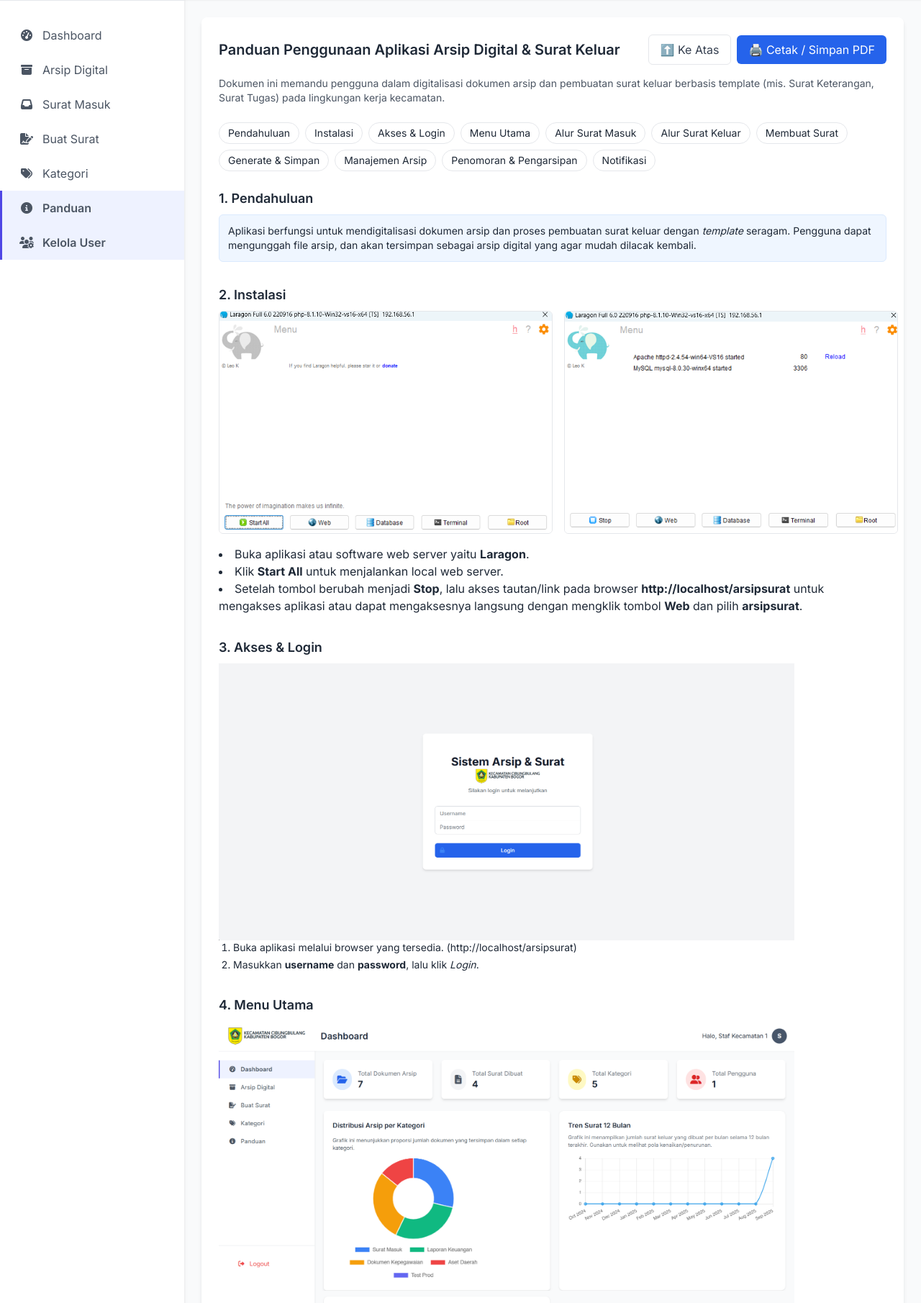
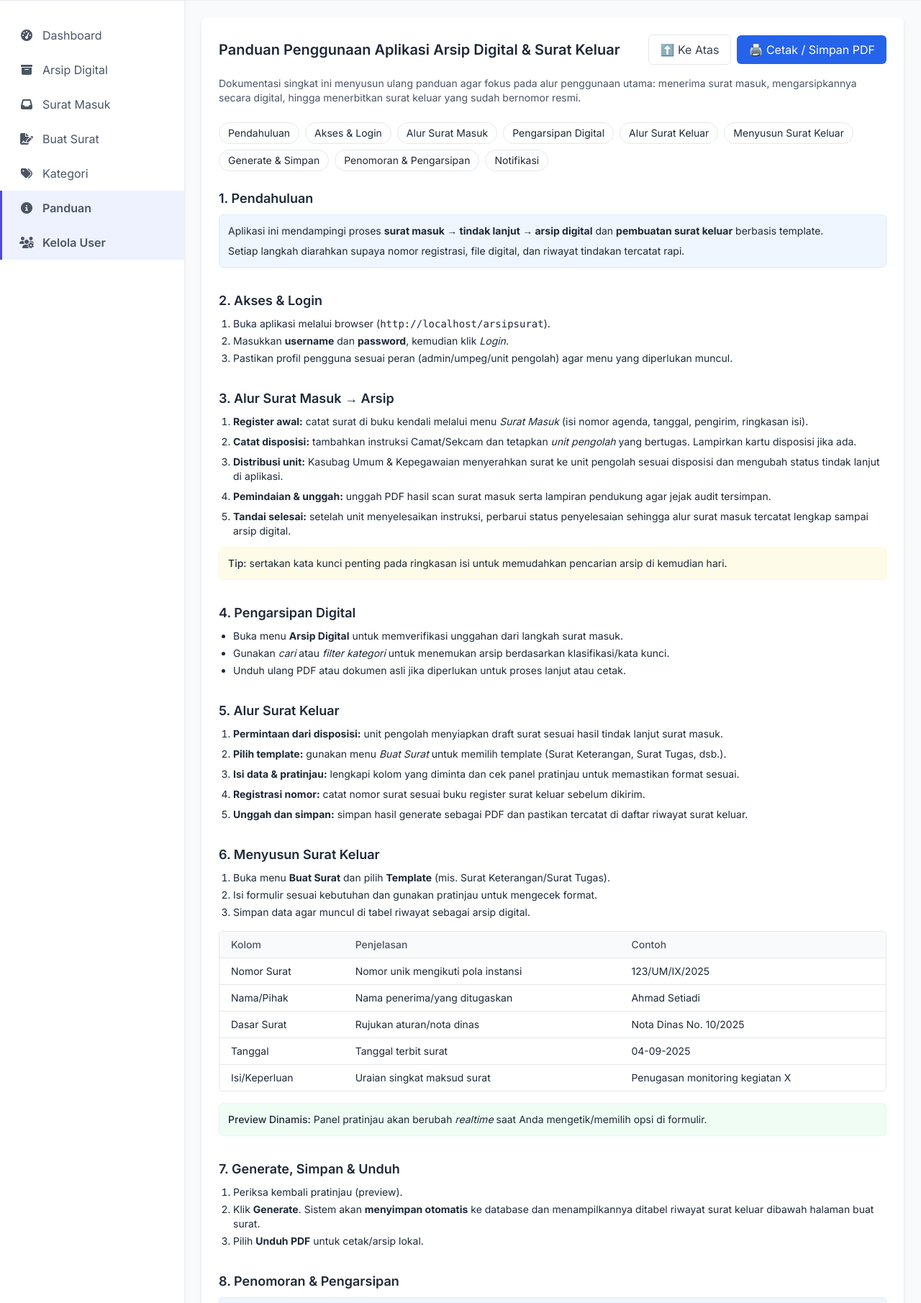
Before and after one commit to itslanaa/arsipsurat, a PHP site: page /arsipsurat/panduan in a window 1280 px wide. Shown: the part 80-1891 px from the top of the page at 72% size. Run offline with PHP 8.4, Linux system fonts and the light colour scheme; the visitor is signed in with stand-in values (Sample User, id 1); data comes from the database, SQL or seed files in the repository; data that the repository does not hold is empty; some libraries are stand-ins or nearby versions.

Commit message:
Perbarui panduan alur surat

```diff
--- a/templates/panduan/index.php
+++ b/templates/panduan/index.php
@@ -61,20 +61,18 @@
     </div>
 
     <p class="text-sm text-gray-600 mb-6">
-        Dokumen ini memandu pengguna dalam digitalisasi dokumen arsip dan pembuatan surat keluar berbasis template (mis. Surat Keterangan, Surat Tugas) pada lingkungan kerja kecamatan.
+        Dokumentasi singkat ini menyusun ulang panduan agar fokus pada alur penggunaan utama: menerima surat masuk, mengarsipkannya secara digital, hingga menerbitkan surat keluar yang sudah bernomor resmi.
     </p>
 
     <!-- Shortcut Nav (TOC ringan) -->
     <div class="flex flex-wrap gap-2 mb-6">
         <a href="#pendahuluan" class="px-3 py-1 rounded-full text-sm border hover:bg-gray-50">Pendahuluan</a>
-        <a href="#instalasi" class="px-3 py-1 rounded-full text-sm border hover:bg-gray-50">Instalasi</a>
         <a href="#akses-login" class="px-3 py-1 rounded-full text-sm border hover:bg-gray-50">Akses & Login</a>
-        <a href="#menu-utama" class="px-3 py-1 rounded-full text-sm border hover:bg-gray-50">Menu Utama</a>
         <a href="#alur-surat-masuk" class="px-3 py-1 rounded-full text-sm border hover:bg-gray-50">Alur Surat Masuk</a>
+        <a href="#arsip" class="px-3 py-1 rounded-full text-sm border hover:bg-gray-50">Pengarsipan Digital</a>
         <a href="#alur-surat-keluar" class="px-3 py-1 rounded-full text-sm border hover:bg-gray-50">Alur Surat Keluar</a>
-        <a href="#buat-surat" class="px-3 py-1 rounded-full text-sm border hover:bg-gray-50">Membuat Surat</a>
+        <a href="#buat-surat" class="px-3 py-1 rounded-full text-sm border hover:bg-gray-50">Menyusun Surat Keluar</a>
         <a href="#generate-simpan" class="px-3 py-1 rounded-full text-sm border hover:bg-gray-50">Generate & Simpan</a>
-        <a href="#arsip" class="px-3 py-1 rounded-full text-sm border hover:bg-gray-50">Manajemen Arsip</a>
         <a href="#penomoran-arsip" class="px-3 py-1 rounded-full text-sm border hover:bg-gray-50">Penomoran & Pengarsipan</a>
         <a href="#flash" class="px-3 py-1 rounded-full text-sm border hover:bg-gray-50">Notifikasi</a>
     </div>
@@ -82,100 +80,68 @@
     <!-- 1. Pendahuluan -->
     <section id="pendahuluan" class="mb-8">
         <h4 class="text-lg font-semibold mb-2">1. Pendahuluan</h4>
-        <div class="p-3 rounded-md bg-blue-50 border border-blue-100 text-sm">
-            Aplikasi berfungsi untuk mendigitalisasi dokumen arsip dan proses pembuatan surat keluar dengan <em>template</em> seragam. Pengguna dapat mengunggah file arsip,
-            dan akan tersimpan sebagai arsip digital yang agar mudah dilacak kembali.
+        <div class="p-3 rounded-md bg-blue-50 border border-blue-100 text-sm space-y-2">
+            <p>Aplikasi ini mendampingi proses <strong>surat masuk → tindak lanjut → arsip digital</strong> dan <strong>pembuatan surat keluar</strong> berbasis template.</p>
+            <p>Setiap langkah diarahkan supaya nomor registrasi, file digital, dan riwayat tindakan tercatat rapi.</p>
         </div>
     </section>
 
-    <!-- 2. Instalasi -->
-    <section id="instalasi" class="mb-8">
-        <h4 class="text-lg font-semibold mb-2">2. Instalasi </h4>
-        <div class="flex gap-4 mb-4">
-            <img src="<?= BASE_URL; ?>/assets/img/panduan-instalasi.png"
-                alt="Langkah instalasi 1"
-                class="w-1/2 h-auto rounded-md border" />
-            <img src="<?= BASE_URL; ?>/assets/img/panduan-instalasi-2.png"
-                alt="Langkah instalasi 2"
-                class="w-1/2 h-auto rounded-md border" />
-        </div>
-        <li>Buka aplikasi atau software web server yaitu <strong>Laragon</strong>.</li>
-        <li>Klik <strong>Start All</strong> untuk menjalankan local web server.</li>
-        <li>Setelah tombol berubah menjadi <strong>Stop</strong>, lalu akses tautan/link pada browser <strong><a href="http://localhost/arsipsurat">http://localhost/arsipsurat</a></strong> untuk mengakses aplikasi atau dapat mengaksesnya langsung
-            dengan mengklik tombol <strong> Web</strong> dan pilih <strong>arsipsurat</strong>.</li>
+    <!-- 2. Akses & Login -->
+    <section id="akses-login" class="mb-8">
+        <h4 class="text-lg font-semibold mb-2">2. Akses & Login</h4>
+        <ol class="list-decimal pl-5 space-y-1 text-sm">
+            <li>Buka aplikasi melalui browser (<code>http://localhost/arsipsurat</code>).</li>
+            <li>Masukkan <strong>username</strong> dan <strong>password</strong>, kemudian klik <em>Login</em>.</li>
+            <li>Pastikan profil pengguna sesuai peran (admin/umpeg/unit pengolah) agar menu yang diperlukan muncul.</li>
         </ol>
     </section>
 
-    <!-- 3. Akses & Login -->
-    <section id="akses-login" class="mb-8">
-        <h4 class="text-lg font-semibold mb-2">3. Akses & Login</h4>
-        <img src="<?= BASE_URL; ?>/assets/img/panduan-login.png" width="800px" height="800px">
-        <ol class="list-decimal pl-5 space-y-1 text-sm">
-            <li>Buka aplikasi melalui browser yang tersedia. (http://localhost/arsipsurat)</li>
-            <li>Masukkan <strong>username</strong> dan <strong>password</strong>, lalu klik <em>Login</em>.</li>
-        </ol>
-    </section>
-
-    <!-- 4. Menu Utama -->
-    <section id="menu-utama" class="mb-8">
-        <h4 class="text-lg font-semibold mb-2">4. Menu Utama</h4>
-        <img src="<?= BASE_URL; ?>/assets/img/panduan-dashboard.png" width="800px" height="800px">
-        <img src="<?= BASE_URL; ?>/assets/img/panduan-dashboard-2.png" width="800px" height="800px">
-        <ul class="list-disc pl-5 space-y-1 text-sm">
-            <li><strong>Dashboard:</strong> ringkasan total arsip, total kategori, total pengguna, dan beberapa grafik seperti Distribusi Arsip per Kategori dan tren pembuatan surat.</li>
-            <li><strong>Arsip Digital:</strong> Tempat pengarsipan dokumen menjadi dokumen digital yang mudah diakses (Pencarian & Filter Tersedia).</li>
-            <li><strong>Surat Masuk:</strong> Mencatat register surat masuk, kartu disposisi Camat/Sekcam, distribusi Umpeg, serta lampiran scan untuk jejak audit.</li>
-            <li><strong>Buat Surat:</strong> Tempat pembuatan surat keluar dengan beberapa template yang tersedia dan siap digunakan.</li>
-            <li><strong>Kategori:</strong> Digunakan untuk mengkategorikan jenis dokumen arsip.</li>
-        </ul>
-    </section>
-
-    <!-- 5. Alur Surat Masuk -->
+    <!-- 3. Alur Surat Masuk -->
     <section id="alur-surat-masuk" class="mb-8">
-        <h4 class="text-lg font-semibold mb-2">5. Alur Surat Masuk (Disposisi)</h4>
+        <h4 class="text-lg font-semibold mb-2">3. Alur Surat Masuk → Arsip</h4>
         <ol class="list-decimal pl-5 space-y-2 text-sm">
-            <li><strong>Surat diterima</strong> oleh petugas dan <strong>diregister</strong> di buku kendali surat masuk. Sertakan <em>kartu disposisi</em> yang akan memuat instruksi Camat.</li>
-            <li><strong>Camat</strong> memeriksa dan memberikan <strong>disposisi</strong> awal pada kartu disposisi.</li>
-            <li><strong>Sekretaris Camat</strong> menindaklanjuti disposisi Camat dan menentukan <strong>unit pengolah</strong> yang harus memproses surat.</li>
-            <li><strong>Kasubag Umum & Kepegawaian</strong> menerima surat yang telah didisposisikan dan <strong>mendistribusikannya ke unit pengolah</strong> yang ditetapkan.</li>
-            <li><strong>Unit pengolah</strong> menindaklanjuti sesuai instruksi, menyiapkan lampiran/dokumen pendukung bila diperlukan, dan memastikan status penyelesaian tercatat.</li>
+            <li><strong>Register awal:</strong> catat surat di buku kendali melalui menu <em>Surat Masuk</em> (isi nomor agenda, tanggal, pengirim, ringkasan isi).</li>
+            <li><strong>Catat disposisi:</strong> tambahkan instruksi Camat/Sekcam dan tetapkan <em>unit pengolah</em> yang bertugas. Lampirkan kartu disposisi jika ada.</li>
+            <li><strong>Distribusi unit:</strong> Kasubag Umum & Kepegawaian menyerahkan surat ke unit pengolah sesuai disposisi dan mengubah status tindak lanjut di aplikasi.</li>
+            <li><strong>Pemindaian & unggah:</strong> unggah PDF hasil scan surat masuk serta lampiran pendukung agar jejak audit tersimpan.</li>
+            <li><strong>Tandai selesai:</strong> setelah unit menyelesaikan instruksi, perbarui status penyelesaian sehingga alur surat masuk tercatat lengkap sampai arsip digital.</li>
         </ol>
         <div class="mt-3 p-3 rounded-md bg-yellow-50 border border-yellow-100 text-sm">
-            <span class="font-medium">Tip:</span> simpan salinan kartu disposisi bersama arsip digital surat masuk agar jejak instruksi Camat mudah dilacak.
+            <span class="font-medium">Tip:</span> sertakan kata kunci penting pada ringkasan isi untuk memudahkan pencarian arsip di kemudian hari.
         </div>
     </section>
 
-    <!-- 6. Alur Surat Keluar -->
-    <section id="alur-surat-keluar" class="mb-8">
-        <h4 class="text-lg font-semibold mb-2">6. Alur Surat Keluar</h4>
-        <ol class="list-decimal pl-5 space-y-2 text-sm">
-            <li><strong>Unit pengolah</strong> menyiapkan draft surat sesuai tugas/disposisi yang diterima.</li>
-            <li>Surat selesai disusun lalu <strong>diregistrasi</strong> di <em>buku register surat tugas</em> untuk memperoleh nomor resmi.</li>
-            <li>Petugas memberikan <strong>nomor registrasi</strong> pada surat keluar.</li>
-            <li>Surat bernomor resmi <strong>diberikan kembali kepada unit pengolah</strong> untuk dikirimkan atau diunggah sebagai arsip digital.</li>
-        </ol>
-        <p class="text-sm text-gray-700 mt-2">Proses ini dapat diikuti saat menggunakan menu <strong>Buat Surat</strong> sehingga nomor registrasi dan file digital selalu tercatat.</p>
-    </section>
-
-    <!-- 5. Manajemen Arsip -->
+    <!-- 4. Pengarsipan Digital -->
     <section id="arsip" class="mb-8">
-        <h4 class="text-lg font-semibold mb-2">7. Manajemen Arsip</h4>
-        <img src="<?= BASE_URL; ?>/assets/img/panduan-manajemen-arsip.png" width="800px" height="800px">
+        <h4 class="text-lg font-semibold mb-2">4. Pengarsipan Digital</h4>
         <ul class="list-disc pl-5 space-y-1 text-sm">
-            <li>Buka menu <strong>Arsip Digital</strong> untuk melihat dokumen arsip.</li>
-            <li>Gunakan kolom <em>cari</em> & <em>filter kategori</em> untuk mempersempit data.</li>
-            <li>Unduh ulang file dokumen arsip PDF/DOCX kapan saja dari daftar arsip.</li>
+            <li>Buka menu <strong>Arsip Digital</strong> untuk memverifikasi unggahan dari langkah surat masuk.</li>
+            <li>Gunakan <em>cari</em> atau <em>filter kategori</em> untuk menemukan arsip berdasarkan klasifikasi/kata kunci.</li>
+            <li>Unduh ulang PDF atau dokumen asli jika diperlukan untuk proses lanjut atau cetak.</li>
         </ul>
     </section>
 
 
-    <!-- 6. Membuat Surat -->
+    <!-- 5. Alur Surat Keluar -->
+    <section id="alur-surat-keluar" class="mb-8">
+        <h4 class="text-lg font-semibold mb-2">5. Alur Surat Keluar</h4>
+        <ol class="list-decimal pl-5 space-y-2 text-sm">
+            <li><strong>Permintaan dari disposisi:</strong> unit pengolah menyiapkan draft surat sesuai hasil tindak lanjut surat masuk.</li>
+            <li><strong>Pilih template:</strong> gunakan menu <em>Buat Surat</em> untuk memilih template (Surat Keterangan, Surat Tugas, dsb.).</li>
+            <li><strong>Isi data & pratinjau:</strong> lengkapi kolom yang diminta dan cek panel pratinjau untuk memastikan format sesuai.</li>
+            <li><strong>Registrasi nomor:</strong> catat nomor surat sesuai buku register surat keluar sebelum dikirim.</li>
+            <li><strong>Unggah dan simpan:</strong> simpan hasil generate sebagai PDF dan pastikan tercatat di daftar riwayat surat keluar.</li>
+        </ol>
+    </section>
+
+
+    <!-- 6. Menyusun Surat Keluar -->
     <section id="buat-surat" class="mb-8">
-        <h4 class="text-lg font-semibold mb-2">8. Membuat Surat Baru</h4>
+        <h4 class="text-lg font-semibold mb-2">6. Menyusun Surat Keluar</h4>
         <ol class="list-decimal pl-5 space-y-1 text-sm mb-4">
-            <li>Buka menu <strong>Buat Surat</strong>.</li>
-            <li>Pilih <strong>Template</strong> (mis. Surat Keterangan/Surat Tugas).</li>
-            <li>Isi formulir sesuai kebutuhan.</li>
+            <li>Buka menu <strong>Buat Surat</strong> dan pilih <strong>Template</strong> (mis. Surat Keterangan/Surat Tugas).</li>
+            <li>Isi formulir sesuai kebutuhan dan gunakan pratinjau untuk mengecek format.</li>
+            <li>Simpan data agar muncul di tabel riwayat sebagai arsip digital.</li>
         </ol>
 
         <div class="overflow-x-auto rounded-md border">
@@ -225,7 +191,7 @@
 
     <!-- 7. Generate & Simpan -->
     <section id="generate-simpan" class="mb-8">
-        <h4 class="text-lg font-semibold mb-2">9. Generate, Simpan & Unduh</h4>
+        <h4 class="text-lg font-semibold mb-2">7. Generate, Simpan & Unduh</h4>
         <ol class="list-decimal pl-5 space-y-1 text-sm">
             <li>Periksa kembali pratinjau (preview).</li>
             <li>Klik <strong>Generate</strong>. Sistem akan <strong>menyimpan otomatis</strong> ke database dan menampilkannya ditabel riwayat surat keluar dibawah halaman buat surat.</li>
@@ -233,9 +199,9 @@
         </ol>
     </section>
 
-    <!-- 10. Penomoran & Pengarsipan -->
+    <!-- 8. Penomoran & Pengarsipan -->
     <section id="penomoran-arsip" class="mb-8">
-        <h4 class="text-lg font-semibold mb-2">10. Penomoran & Pengarsipan</h4>
+        <h4 class="text-lg font-semibold mb-2">8. Penomoran & Pengarsipan</h4>
         <div class="p-3 rounded-md bg-blue-50 border border-blue-100 text-sm space-y-2">
             <p><span class="font-medium">Format nomor surat keluar</span> mengikuti pola: <code>kode_kelasifikasi/nomor_registrasi -Unit Pengolah</code>. Contoh: <strong>800.1/01 -Umpeg</strong> (kode klasifikasi &lt;=&gt; bidang/jenis surat).</p>
             <p><span class="font-medium">Kode klasifikasi</span> wajib dipakai kembali saat <strong>mengarsipkan</strong> surat agar struktur folder maupun metadata konsisten dengan ketentuan pemerintah.</p>
@@ -243,17 +209,9 @@
         </div>
     </section>
 
-    <!-- 8. Notifikasi -->
+    <!-- 9. Notifikasi -->
     <section id="flash" class="mb-8">
-        <h4 class="text-lg font-semibold mb-2">11. Notifikasi (Flash)</h4>
-        <div class="flex gap-4 mb-4">
-            <img src="<?= BASE_URL; ?>/assets/img/panduan-notif-berhasil.png"
-                alt="Langkah instalasi 1"
-                class="w-1/2 h-auto rounded-md border" />
-            <img src="<?= BASE_URL; ?>/assets/img/panduan-notif-peringatan.png"
-                alt="Langkah instalasi 2"
-                class="w-1/2 h-auto rounded-md border" />
-        </div>
+        <h4 class="text-lg font-semibold mb-2">9. Notifikasi (Flash)</h4>
         <p class="text-sm">
             Setiap operasi yang berhasil dilakukan pada sistem, sistem akan menampilkan notifikasi hijau seperti <em>“Berhasil membuat surat.”</em>
             Jika terjadi kesalahan validasi, muncul notifikasi merah.
```
